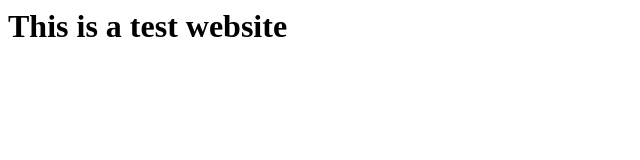
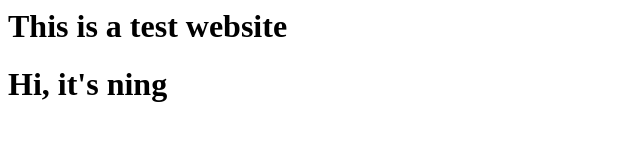
Before and after one commit to alexanderqchen/test-website, a plain HTML site: page index.html in a window 1280 px wide. Shown: the whole page, without its empty margins (0-640 px from the left). Drawn offline with Linux system fonts and the light colour scheme.

Commit message:
meaningful message

```diff
--- a/index.html
+++ b/index.html
@@ -1,5 +1,6 @@
 <html>
     <body>
         <h1>This is a test website</h1>
+        <h1>Hi, it's ning</h1>
     </body>
 </html>
```
